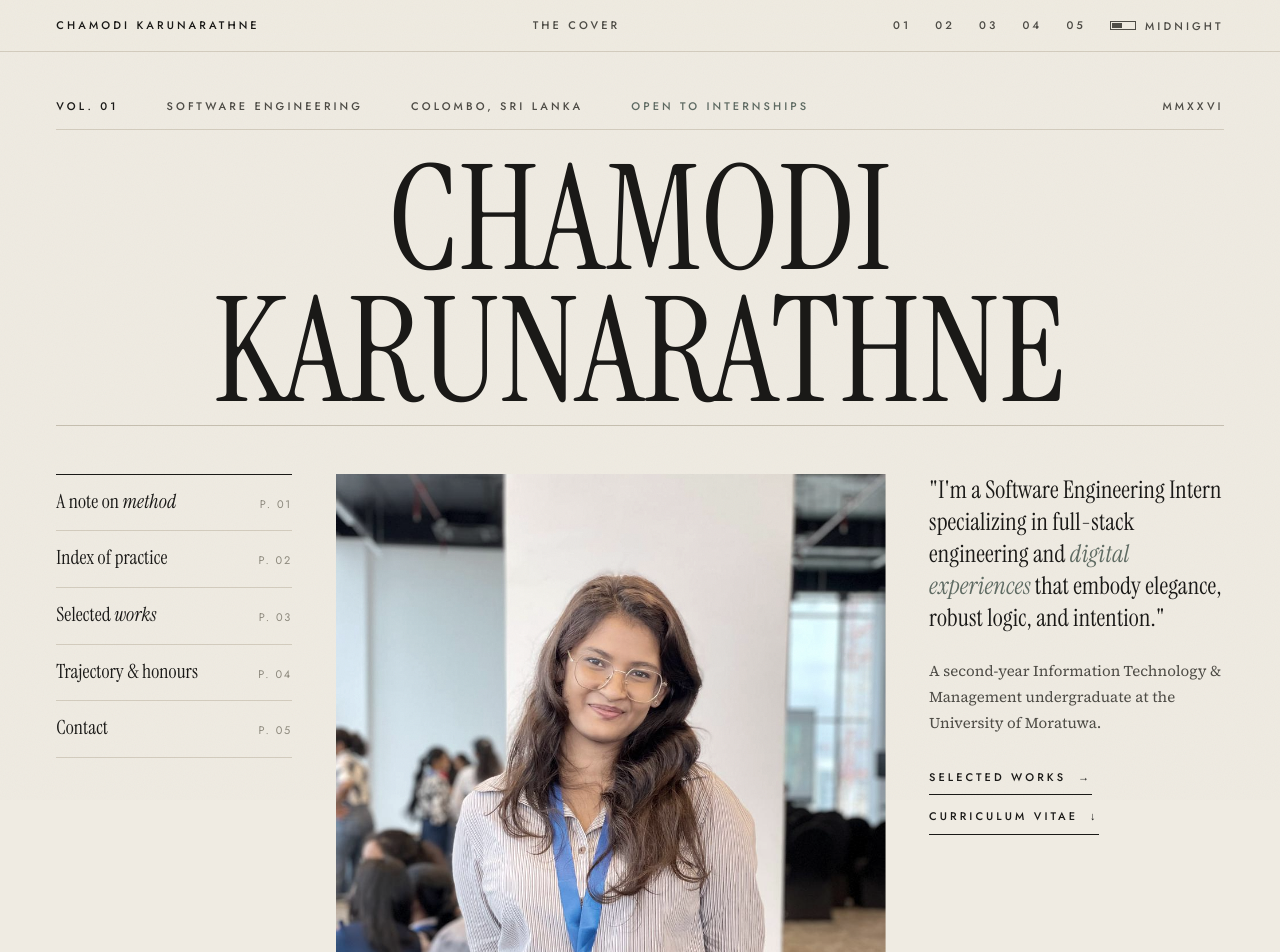
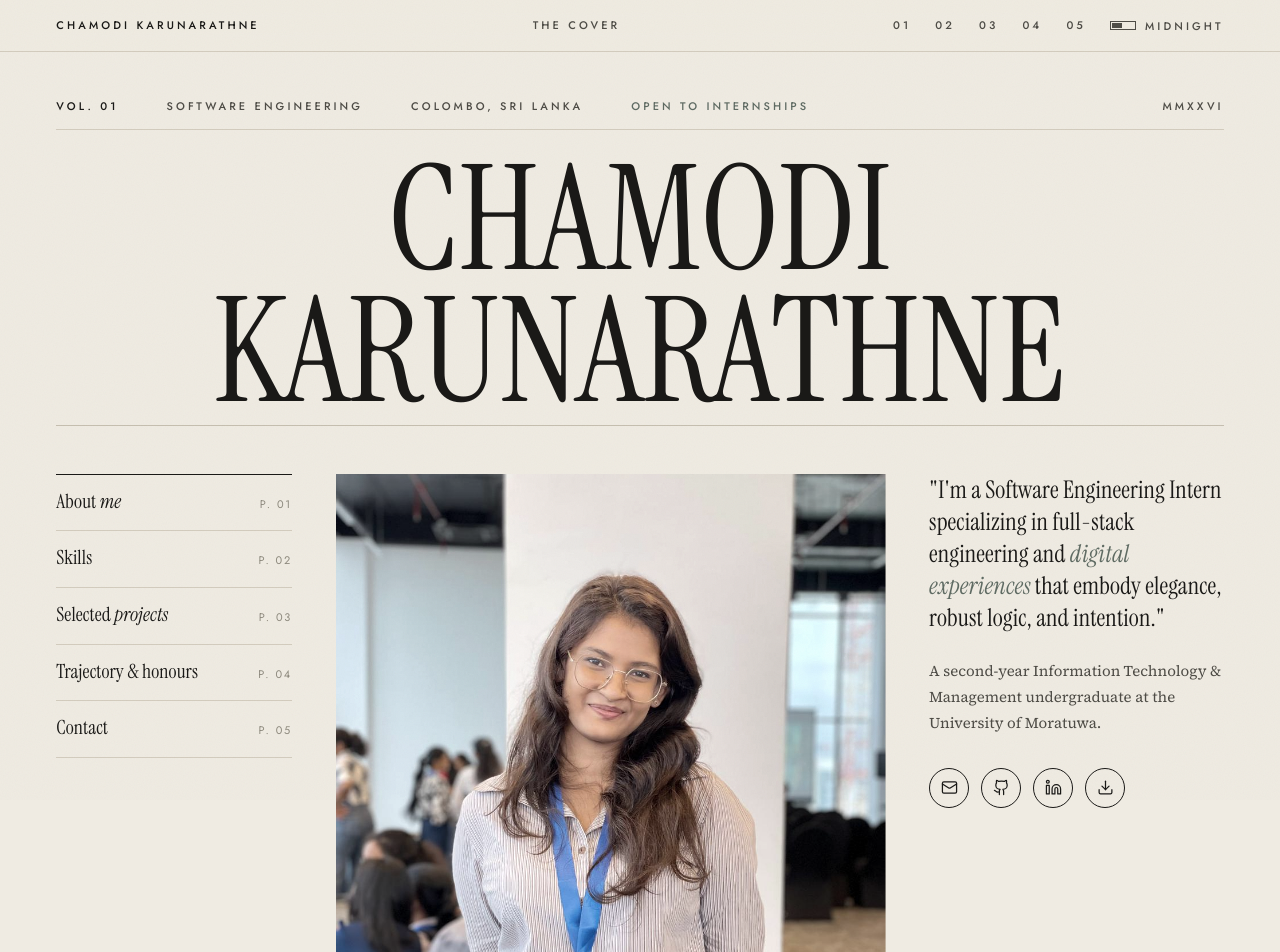
Before and after one commit to Chamodi-Karunarathne/chamodi-personal-portfolio, a Next.js app: page / in a window 1280 px wide. Shown: the top 952 px of the page. Built offline with nearby package versions, Linux system fonts and the light colour scheme.

Commit message:
feat: implement portfolio sections and global styles for personal website

```diff
--- a/app/components/AboutSection.tsx
+++ b/app/components/AboutSection.tsx
@@ -1,9 +1,9 @@
 export default function AboutSection() {
   return (
-    <section className="sec" id="about" data-section="A Note on Method">
+    <section className="sec" id="about" data-section="About me">
       <div className="folio">
         <span className="label label--accent">P. 01</span>
-        <h2 className="folio__t">A note on <em>method</em></h2>
+        <h2 className="folio__t">About <em>me</em></h2>
         <span className="label" style={{ color: 'var(--ink-40)' }}>Essay</span>
       </div>
 
--- a/app/components/ContactSection.tsx
+++ b/app/components/ContactSection.tsx
@@ -55,6 +55,18 @@ export default function ContactSection() {
           </span>
           <span className="v">+94 76 489 0904 ↗</span>
         </a>
+
+        <a href="/Chamodi_Karunarathne_CV.pdf" target="_blank" rel="noopener noreferrer">
+          <span className="k">
+            <svg width="14" height="14" viewBox="0 0 24 24" fill="none" stroke="currentColor" strokeWidth="1.75" strokeLinecap="round" strokeLinejoin="round">
+              <path d="M21 15v4a2 2 0 0 1-2 2H5a2 2 0 0 1-2-2v-4"/>
+              <polyline points="7 10 12 15 17 10"/>
+              <line x1="12" x2="12" y1="15" y2="3"/>
+            </svg>
+            Curriculum vitae
+          </span>
+          <span className="v">PDF, 2026 ↓</span>
+        </a>
       </div>
     </section>
   );
--- a/app/components/CoverSection.tsx
+++ b/app/components/CoverSection.tsx
@@ -18,15 +18,15 @@ export default function CoverSection() {
       <div className="cover__body">
         <nav className="lines cover__lines" aria-label="In this issue">
           <a href="#about">
-            <span className="t">A note on <i>method</i></span>
+            <span className="t">About <i>me</i></span>
             <span className="p">P. 01</span>
           </a>
           <a href="#practice">
-            <span className="t">Index of practice</span>
+            <span className="t">Skills</span>
             <span className="p">P. 02</span>
           </a>
           <a href="#works">
-            <span className="t">Selected <i>works</i></span>
+            <span className="t">Selected <i>projects</i></span>
             <span className="p">P. 03</span>
           </a>
           <a href="#trajectory">
@@ -54,8 +54,32 @@ export default function CoverSection() {
             </p>
           </div>
           <div className="acts">
-            <a className="btn" href="#works">Selected works <span aria-hidden="true">→</span></a>
-            <a className="btn" href="/Chamodi_Karunarathne_CV.pdf">Curriculum vitae <span aria-hidden="true">↓</span></a>
+            <a className="icon-btn" href="mailto:chamokarunarathne27@gmail.com" title="Email" aria-label="Email Chamodi">
+              <svg width="17" height="17" viewBox="0 0 24 24" fill="none" stroke="currentColor" strokeWidth="1.75" strokeLinecap="round" strokeLinejoin="round">
+                <rect width="20" height="16" x="2" y="4" rx="2"/>
+                <path d="m22 7-8.97 5.7a1.94 1.94 0 0 1-2.06 0L2 7"/>
+              </svg>
+            </a>
+            <a className="icon-btn" href="https://github.com/Chamodi-Karunarathne" target="_blank" rel="noopener noreferrer" title="GitHub" aria-label="GitHub Profile">
+              <svg width="17" height="17" viewBox="0 0 24 24" fill="none" stroke="currentColor" strokeWidth="1.75" strokeLinecap="round" strokeLinejoin="round">
+                <path d="M15 22v-4a4.8 4.8 0 0 0-1-3.5c3 0 6-2 6-5.5.08-1.25-.27-2.48-1-3.5.28-1.15.28-2.35 0-3.5 0 0-1 0-3 1.5-2.64-.5-5.36-.5-8 0C6 2 5 2 5 2c-.3 1.15-.3 2.35 0 3.5A5.403 5.403 0 0 0 4 9c0 3.5 3 5.5 6 5.5-.39.49-.68 1.05-.85 1.65-.17.6-.22 1.23-.15 1.85v4"/>
+                <path d="M9 18c-4.51 2-5-2-7-2"/>
+              </svg>
+            </a>
+            <a className="icon-btn" href="https://www.linkedin.com/in/chamodikaru" target="_blank" rel="noopener noreferrer" title="LinkedIn" aria-label="LinkedIn Profile">
+              <svg width="17" height="17" viewBox="0 0 24 24" fill="none" stroke="currentColor" strokeWidth="1.75" strokeLinecap="round" strokeLinejoin="round">
+                <path d="M16 8a6 6 0 0 1 6 6v7h-4v-7a2 2 0 0 0-2-2 2 2 0 0 0-2 2v7h-4v-7a6 6 0 0 1 6-6z"/>
+                <rect width="4" height="12" x="2" y="9"/>
+                <circle cx="4" cy="4" r="2"/>
+              </svg>
+            </a>
+            <a className="icon-btn" href="/Chamodi_Karunarathne_CV.pdf" target="_blank" rel="noopener noreferrer" title="Curriculum Vitae" aria-label="Download Curriculum Vitae">
+              <svg width="17" height="17" viewBox="0 0 24 24" fill="none" stroke="currentColor" strokeWidth="1.75" strokeLinecap="round" strokeLinejoin="round">
+                <path d="M21 15v4a2 2 0 0 1-2 2H5a2 2 0 0 1-2-2v-4"/>
+                <polyline points="7 10 12 15 17 10"/>
+                <line x1="12" x2="12" y1="15" y2="3"/>
+              </svg>
+            </a>
           </div>
         </div>
       </div>
--- a/app/components/ProjectsSection.tsx
+++ b/app/components/ProjectsSection.tsx
@@ -76,10 +76,10 @@ const contentsData = [
 
 export default function ProjectsSection() {
   return (
-    <section className="sec" id="works" data-section="Selected Works">
+    <section className="sec" id="works" data-section="Selected projects">
       <div className="folio">
         <span className="label label--accent">P. 03</span>
-        <h2 className="folio__t">Selected <em>works</em></h2>
+        <h2 className="folio__t">Selected <em>projects</em></h2>
         <span className="label" style={{ color: 'var(--ink-40)' }}>2023 — Present</span>
       </div>
 
--- a/app/components/SkillsSection.tsx
+++ b/app/components/SkillsSection.tsx
@@ -8,10 +8,10 @@ const categories = [
 
 export default function SkillsSection() {
   return (
-    <section className="sec" id="practice" data-section="Index of Practice">
+    <section className="sec" id="practice" data-section="Skills">
       <div className="folio">
         <span className="label label--accent">P. 02</span>
-        <h2 className="folio__t">Index of <em>practice</em></h2>
+        <h2 className="folio__t">Skills</h2>
         <span className="label" style={{ color: 'var(--ink-40)' }}>Five parts</span>
       </div>
 
--- a/app/globals.css
+++ b/app/globals.css
@@ -215,7 +215,7 @@ html[data-theme="midnight"] .fig:hover img{filter:grayscale(.08) saturate(.88) b
 }
 .cover__aside .deck i{font-style:italic;color:var(--accent)}
 .cover__aside .sub{color:var(--ink-70);font-size:.9375rem;line-height:1.72;margin-bottom:var(--s6)}
-.acts{display:flex;flex-direction:column;gap:var(--s3);align-items:flex-start}
+.acts{display:flex;flex-direction:row;gap:var(--s3);align-items:center;flex-wrap:wrap}
 .btn{
   font-family:var(--f-label);font-weight:500;font-size:var(--t-micro);
   letter-spacing:var(--tr-micro);text-transform:uppercase;text-decoration:none;
@@ -224,6 +224,13 @@ html[data-theme="midnight"] .fig:hover img{filter:grayscale(.08) saturate(.88) b
   transition:border-color 280ms var(--ease),color 280ms var(--ease),gap 280ms var(--ease);
 }
 .btn:hover{color:var(--accent);border-bottom-color:var(--accent);gap:18px}
+.icon-btn{
+  display:inline-flex;align-items:center;justify-content:center;
+  width:40px;height:40px;border-radius:50%;
+  border:1px solid var(--ink);color:var(--ink);
+  transition:border-color 280ms var(--ease),color 280ms var(--ease),transform 280ms var(--ease),background 280ms var(--ease);
+}
+.icon-btn:hover{color:var(--accent);border-color:var(--accent);background:var(--accent-soft);transform:translateY(-2px)}
 
 /* ============================================================
    FEATURE / ABOUT
```
